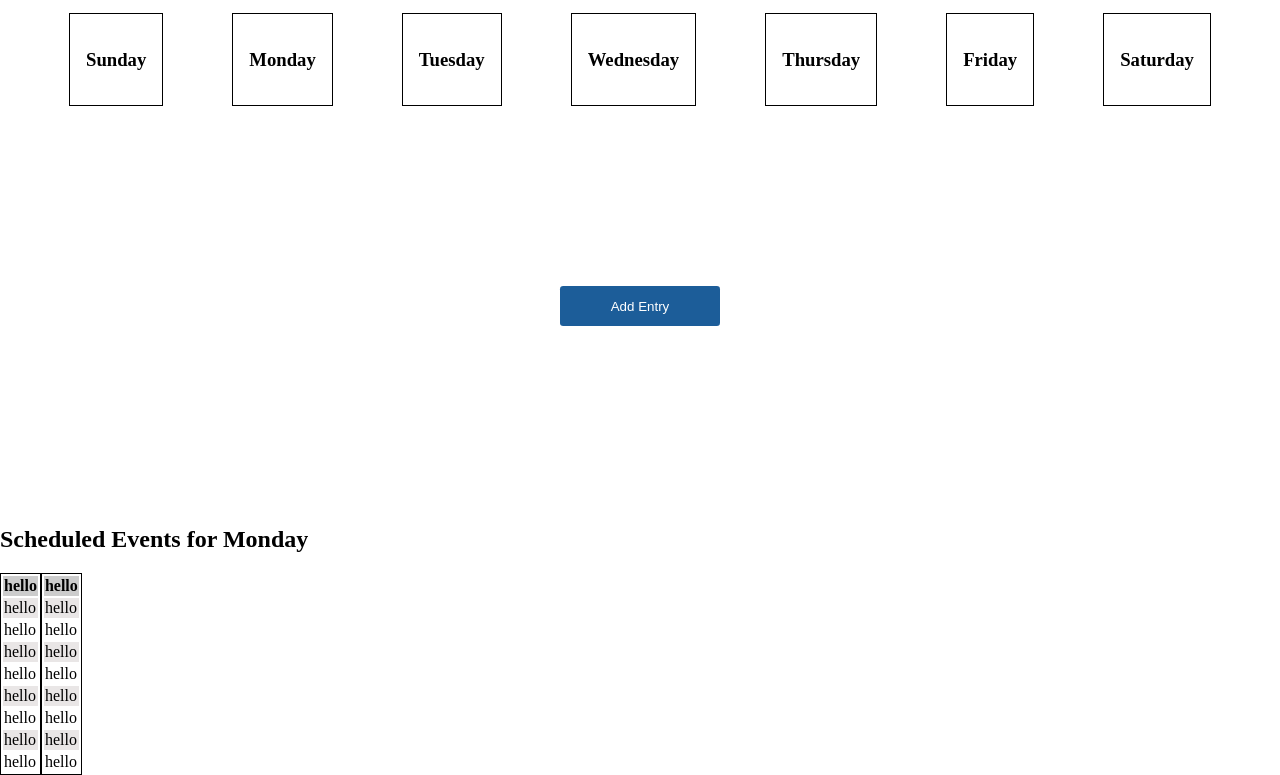
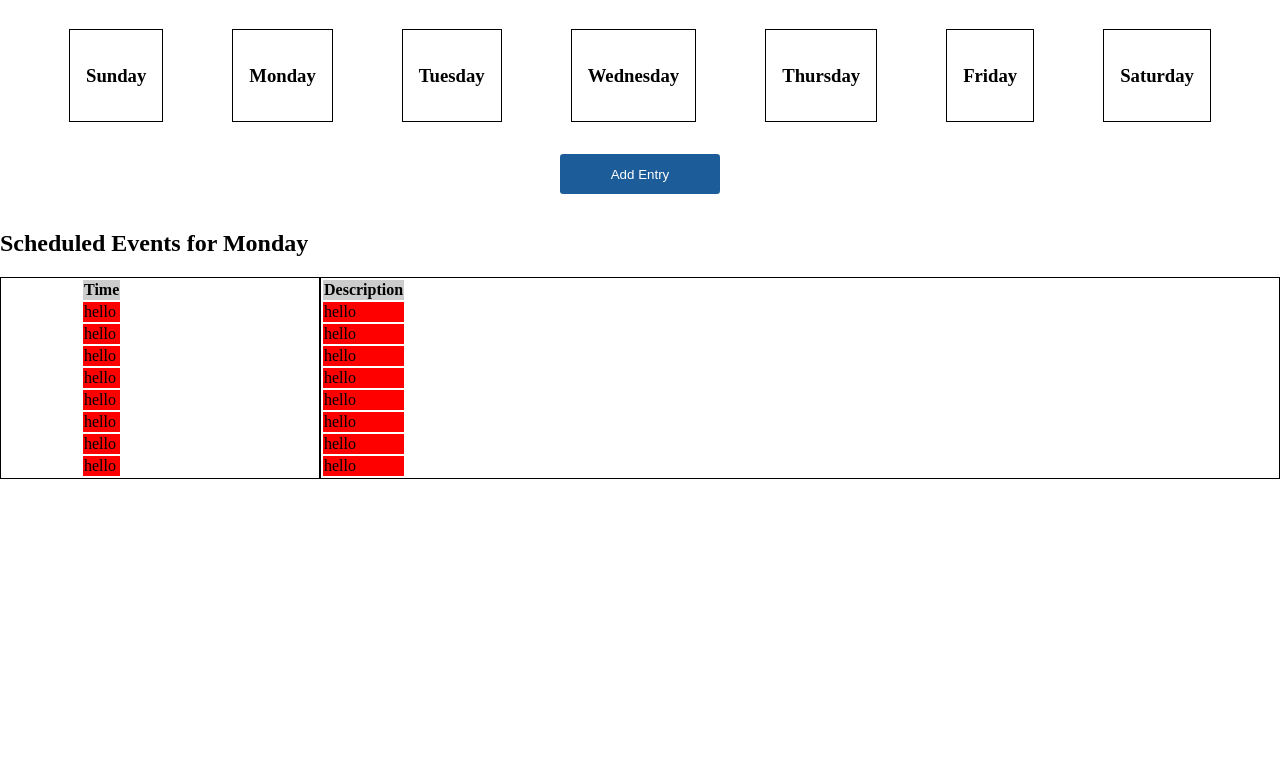
Before and after one commit to cody-martin8/week-planner, a website: page index.html in a window 1280 px wide. Shown: the part 56-831 px from the top of the page. After the commit the page ends 800 px from the top, so only its background shows below. Drawn offline with Linux system fonts and the light colour scheme.

Commit message:
Attempted to fix spacing on table and day boxes.

```diff
--- a/index.html
+++ b/index.html
@@ -44,7 +44,7 @@
         <h1 class="text-center">Weekly Planner</h1>
       </div>
     </div>
-    <div class="row flex-row space-evenly" data-view="view-entries">
+    <div class="row flex-row space-evenly padding-top-bottom" data-view="view-entries">
       <div class="column-day">
         <h3>Sunday</h3>
       </div>
@@ -68,7 +68,7 @@
       </div>
     </div>
     <div class="row ">
-      <div class="column-full flex-row justify-center vertical-height-centered">
+      <div class="column-full flex-row justify-center padding-top-bottom">
         <button type="button" class="button add-entry">Add Entry</button>
       </div>
     </div>
@@ -76,11 +76,11 @@
       <h2>Scheduled Events for <span>Monday</span></h2>
     </div>
     <div class="row flex-row">
-      <div class="schedule">
+      <div class="schedule time-table">
         <table>
           <thead>
             <tr>
-              <th>hello</th>
+              <th>Time</th>
             </tr>
           </thead>
           <tbody>
@@ -111,11 +111,11 @@
           </tbody>
         </table>
       </div>
-      <div class="schedule">
+      <div class="schedule description-table">
         <table>
           <thead>
             <tr>
-              <th>hello</th>
+              <th>Description</th>
             </tr>
           </thead>
           <tbody>
--- a/styles.css
+++ b/styles.css
@@ -8,7 +8,7 @@ h1 {
 }
 
 .hidden {
-  display: none;
+  display: none !important;
 }
 
 .row {
@@ -109,7 +109,7 @@ select {
   margin-right: 1rem;
 }
 
-.space-evenly{
+.space-evenly {
   justify-content: space-evenly;
 }
 
@@ -121,12 +121,32 @@ tr:nth-child(odd) {
   background-color: rgb(233 230 230);
 }
 
-th{
-  background-color:#cccccc;
+th {
+  background-color: #ccc;
+  width: 100%;
 }
 
-.column-day{
+.column-day {
   border: 1px solid black;
   padding: 1rem;
   font-size: 1rem;
 }
+
+.time-table {
+  width: 25%;
+  padding-left: 5rem;
+}
+
+.description-table {
+  width: 75%;
+  padding-right: 5rem;
+}
+
+td {
+  width: 100%;
+  background-color: red;
+}
+
+table {
+  margin: 0;
+}
```
